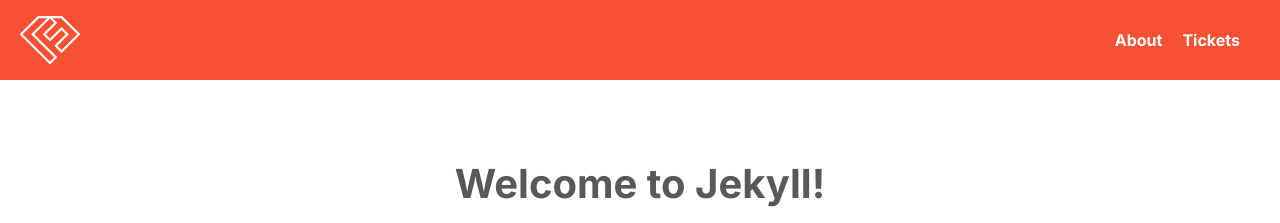
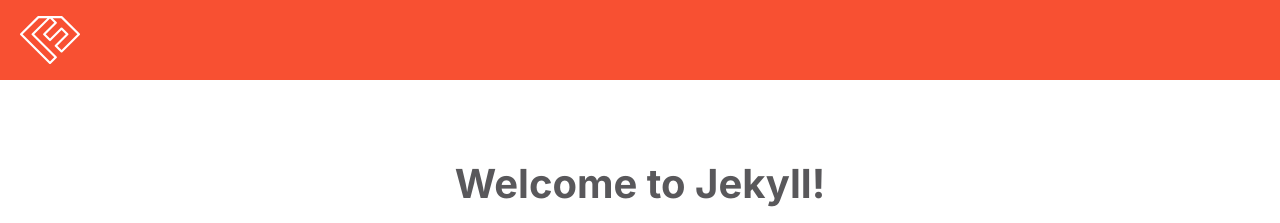
Before and after one commit to fukuokarb/fukuokark02, a Jekyll site: the page built from _posts/2016-11-25-welcome-to-jekyll0.markdown, in a window 1280 px wide. Shown: the top 223 px of the page. Built offline with Jekyll 4.4.1, drawn with Linux system fonts in a browser that asks for light colours; nearby versions of some CDN libraries.

Commit message:
ogp対応と微調整

```diff
--- a/_includes/header.html
+++ b/_includes/header.html
@@ -1,7 +1,7 @@
 <header class="header header--{{ page.layout }}">
   <div class="header__inner">
     <h1 class="header__brand">
-      <a href="/" class="header__logo"><img src="./assets/images/logo-mark.svg" alt="Fukuoka RubyKaigi 02" /></a>
+      <a href="{{ site.baseurl }}/index" class="header__logo"><img src="./assets/images/logo-mark.svg" alt="Fukuoka RubyKaigi 02" /></a>
     </h1>
     {% include menu.html %}
   </div>
--- a/_includes/menu.html
+++ b/_includes/menu.html
@@ -1,6 +1,12 @@
 <nav class="header__nav">
   <ul class="header__items">
-    <li class="header__item"><a href="#about">About</a></li>
-    <li class="header__item"><a href="#tickets">Tickets</a></li>
+    {% if page.layout == "default" %}
+      <li class="header__item"><a href="#about">About</a></li>
+      <li class="header__item"><a href="#tickets">Tickets</a></li>
+    {% else %}
+      <!-- 予約時に表示
+        <li class="header__item"><a href="#">チケットを予約する</a></li>
+      -->
+    {% endif %}
   </ul>
 </nav>
--- a/_layouts/default.html
+++ b/_layouts/default.html
@@ -7,6 +7,12 @@
   <meta name="description" content="{{ site.description }}" />
   <meta name="HandheldFriendly" content="True" />
   <meta name="viewport" content="width=device-width, initial-scale=1.0" />
+  <meta property="og:title" content="{{ site.title }}" />
+  <meta property="og:type" content="website" />
+  <meta property="og:url" content="{{ site.url }}" />
+  <meta property="og:image" content="{{ site.github_url }}assets/images/ogp.png" />
+  <meta property="og:site_name" content="{{ site.title }}" />
+  <meta property="og:description" content="{{ site.description }}" />
   {% if site.favicon %}
   <link rel="shortcut icon" href="{{ site.github_url }}/favicon.ico">
   {% endif %}
```
Also changed, not shown: assets/images/logo-hero.svg.
